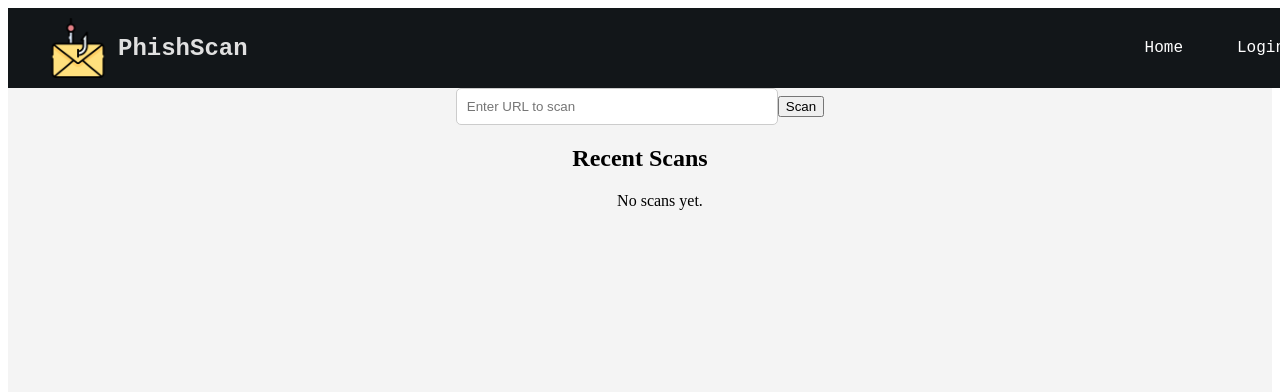
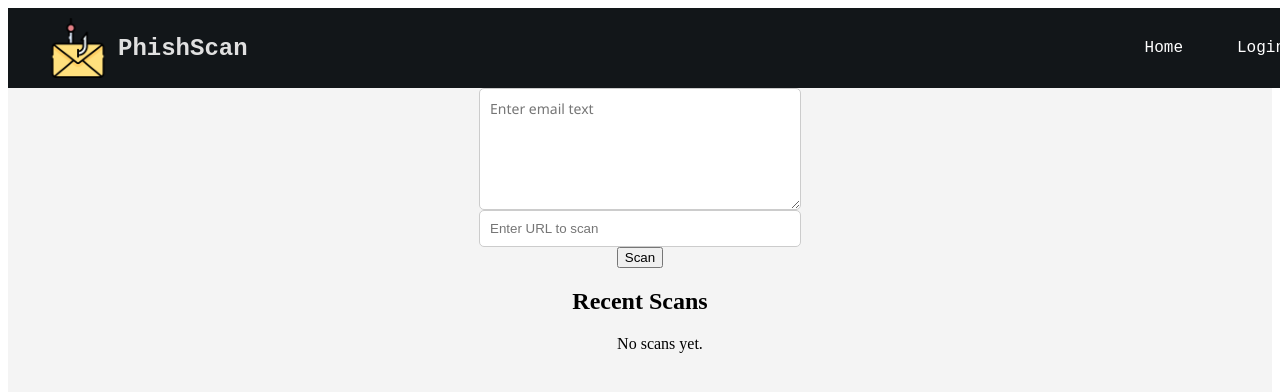
Before and after one commit to cervantessergio020/Email-Phishing-Detector, a React (Create React App) app: page / in a window 1280 px wide. Shown: the top 392 px of the page. Built offline with nearby package versions, Linux system fonts and the light colour scheme.

Commit message:
Fixed connection between FastAPI and React

```diff
--- a/src/App.css
+++ b/src/App.css
@@ -27,7 +27,32 @@ input {
   padding: 10px;
   border-radius: 5px;
   border: 1px solid #ccc;
-  width: 300px;
+  display: block;
+  width: 100%;
+  max-width: 300px;
+}
+
+/* Center the container */
+.input-container {
+  display: flex;
+  flex-direction: column;
+  align-items: center; /* Center items horizontally */
+  justify-content: center; /* Center items vertically (if needed) */
+  width: 100%;
+}
+
+textarea {
+  font-family: "Segoe UI", sans-serif; /* Set font to Calibri */
+  font-size: 14px; /* Adjust text size */
+  font-weight: normal; /* Can be bold, lighter, etc. */
+  width: 100%;
+  max-width: 300px;
+  height: 100px;
+  padding: 10px;
+  border-radius: 5px;
+  border: 1px solid #ccc;
+  resize: vertical;
+  word-wrap: break-word; /* Ensures text wraps inside */
 }
 
 /* Scan List Styling */
--- a/src/pages/Home.js
+++ b/src/pages/Home.js
@@ -1,32 +1,46 @@
 import React, { useState, useEffect } from "react";
 
 function Home() {
+  const [text, setText] = useState("");
   const [url, setUrl] = useState("");
   const [recentScans, setRecentScans] = useState([]);
   const [score, setScore] = useState(0);
 
   const handleSubmit = () => {
-    if (!url) {
-      alert("Please enter a valid URL.");
+    if (!text) {
+      alert("Please enter the email text");
       return;
     }
 
-    // Fetch a new score each time the button is clicked
-    fetch("http://127.0.0.1:8080/email/score")
+    fetch(`http://127.0.0.1:8000/email/score?user_email=${encodeURIComponent(text)}&user_url=${encodeURIComponent(url)}`)
       .then(response => response.json())
       .then(data => {
         console.log("New score received:", data.score);
         setScore(data.score);
 
+        // Determine status based on score ranges
+        let status = "Phishing"; // Default status
+        if (data.score > 50) {
+          status = "Safe";
+        } else if (data.score > 25) {
+          status = "Suspicious";
+        }
+
         // Create a new scan result with the updated score
         const scanResult = {
           url,
           score: data.score,
-          status: data.score > 50 ? "Safe" : "Phishing",
+          status,
           date: new Date().toLocaleString(),
         };
 
-        setRecentScans([scanResult, ...recentScans]);
+        // setRecentScans((prevScans) => [scanResult, ...prevScans]);
+        setRecentScans((prevScans) => {
+          const updatedScans = [scanResult, ...prevScans];
+          console.log("Updated Recent Scans:", updatedScans); // Debugging line
+          return updatedScans;
+        });
+        setText(""); // Clear input field
         setUrl(""); // Clear input field
       })
       .catch(error => console.error("Error fetching score:", error));
@@ -34,19 +48,22 @@ function Home() {
 
   return (
     <div className="flex flex-col items-center p-6">
-      {/* Input Field & Submit Button */}
-      <div className="flex space-x-2 mb-6">
+      {/* Input Fields & Submit Button */}
+      <div className="input-container">
+        <textarea
+          placeholder="Enter email text"
+          value={text}
+          onChange={(e) => setText(e.target.value)}
+          className="border p-2 rounded-lg w-full max-w-md h-32 resize-y"
+        />
         <input
-          type="text"
+          type="url"
           placeholder="Enter URL to scan"
           value={url}
           onChange={(e) => setUrl(e.target.value)}
-          className="border p-2 rounded-lg w-64"
+          className="border p-2 rounded-lg w-full max-w-md"
         />
-        <button
-          onClick={handleSubmit}
-          className="bg-blue-500 text-white px-4 py-2 rounded-lg hover:bg-blue-600"
-        >
+        <button onClick={handleSubmit} className="bg-blue-500 text-white px-4 py-2 rounded-lg hover:bg-blue-600 w-full">
           Scan
         </button>
       </div>
```
Also changed, not shown: 1 other file (tests, documents, lock files or other folders).
